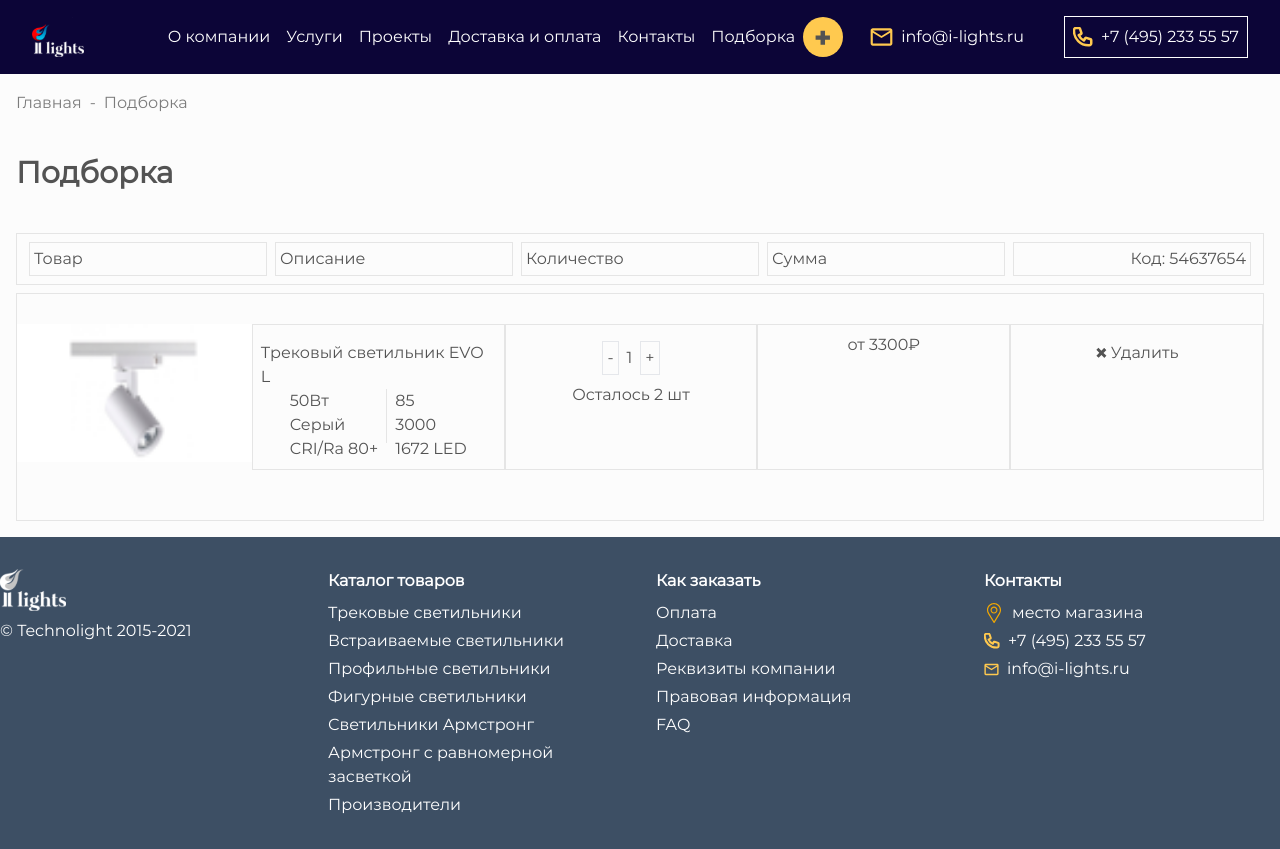
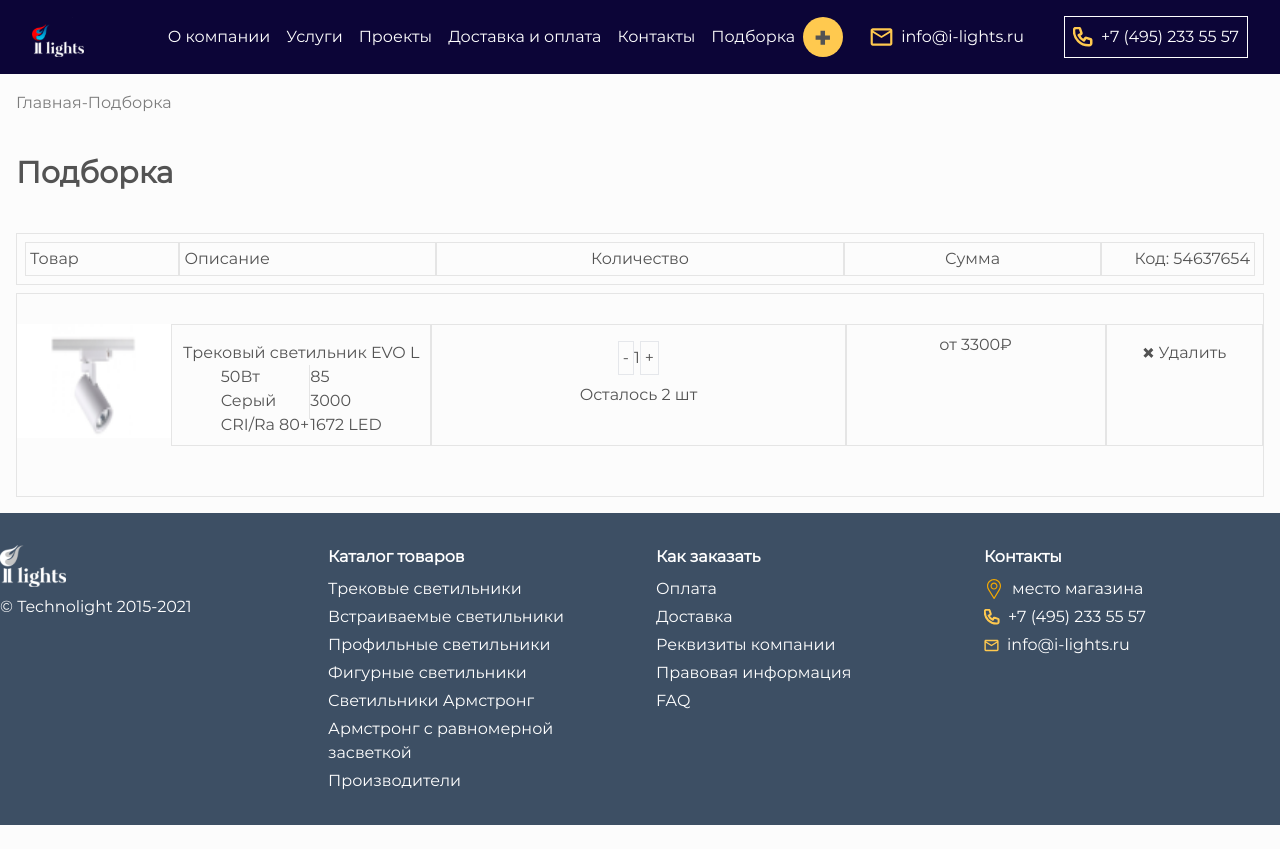
Before and after one commit to 89811421793/lamps, a Next.js app: page /basket in a window 1280 px wide. After the commit the page ends 825 px from the top, so only its background shows below. Built offline with nearby package versions, Linux system fonts and the light colour scheme.

Commit message:
промежуточная стилизация (подбор ширин)

```diff
--- a/src/app/basket/page.tsx
+++ b/src/app/basket/page.tsx
@@ -28,8 +28,8 @@ const ProductCard: React.FC<ProductCardProps> = ({ product }) => {
       onMouseEnter={() => setIsHovered(true)}
       onMouseLeave={() => setIsHovered(false)}
     >
-      <img src={product.image} alt={product.name} className="mb-2 flex-1" />
-      <div className="border border-[#E5E5E5] p-2 flex flex-col items-center flex-1">
+      <img src={product.image} alt={product.name} className="mb-2 w-[15%]" />
+      <div className="border border-[#E5E5E5] p-2 flex flex-col items-center w-[25%]">
         <span className="mt-2">{product.name}</span>
         <div className="flex">
           <div className="flex flex-col">
@@ -37,7 +37,7 @@ const ProductCard: React.FC<ProductCardProps> = ({ product }) => {
               <span key={index}>{char}</span>
             ))}
           </div>
-          <div className="border-l border-[#E5E5E5] h-[54px] mx-2"></div>
+          <div className="border-l border-[#E5E5E5] h-[54px]"></div>
           <div className="flex flex-col">
             {product.characteristics2.map((char, index) => (
               <span key={index}>{char}</span>
@@ -45,18 +45,18 @@ const ProductCard: React.FC<ProductCardProps> = ({ product }) => {
           </div>
         </div>
       </div>
-      <div className="border border-[#E5E5E5] p-2 flex flex-col items-center flex-1">
+      <div className="border border-[#E5E5E5] p-2 flex flex-col items-center w-[40%]">
         <div className="flex items-center mt-2">
           <button className="border p-1">-</button>
-          <span className="mx-2">1</span>
+          <span className="">1</span>
           <button className="border p-1">+</button>
         </div>
         <span className="mt-2">Осталось 2 шт</span>
       </div>
-      <div className="border border-[#E5E5E5] p-2 flex flex-col items-center flex-1">
+      <div className="border border-[#E5E5E5] p-2 flex flex-col items-center w-[25%]">
         <span>от {product.price}₽</span>
       </div>
-      <div className="border border-[#E5E5E5] p-2 flex flex-col items-center flex-1">
+      <div className="border border-[#E5E5E5] p-2 flex flex-col items-center w-[15%]">
         <button
           className={`flex items-center mt-2 justify-end ${
             isHovered ? "text-[#F3A800]" : ""
@@ -93,7 +93,7 @@ const Basket: React.FC = () => {
           <Link href="/" className="hover:text-gray-800">
             Главная
           </Link>
-          <span className="mx-2">-</span>
+          <span className="">-</span>
           <Link href="/basket" className="hover:text-gray-800">
             Подборка
           </Link>
@@ -104,11 +104,11 @@ const Basket: React.FC = () => {
           className="mb-[40px]"
         />
         <div className="border border-[#E5E5E5] flex mb-2 p-2">
-          <span className="border border-[#E5E5E5] p-1 mx-1 flex-1">Товар</span>
-          <span className="border border-[#E5E5E5] p-1 mx-1 flex-1">Описание</span>
-          <span className="border border-[#E5E5E5] p-1 mx-1 flex-1">Количество</span>
-          <span className="border border-[#E5E5E5] p-1 mx-1 flex-1">Сумма</span>
-          <span className="border border-[#E5E5E5] p-1 mx-1 flex-1 text-right">Код: 54637654</span>
+          <span className="border border-[#E5E5E5] p-1 w-[15%]">Товар</span>
+          <span className="border border-[#E5E5E5] p-1 w-[25%]">Описание</span>
+          <span className="border border-[#E5E5E5] p-1 w-[40%] text-center">Количество</span>
+          <span className="border border-[#E5E5E5] p-1 w-[25%] text-center">Сумма</span>
+          <span className="border border-[#E5E5E5] p-1 w-[15%] text-right">Код: 54637654</span>
         </div>
         {products.map((product) => (
           <ProductCard key={product.code} product={product} />
```
